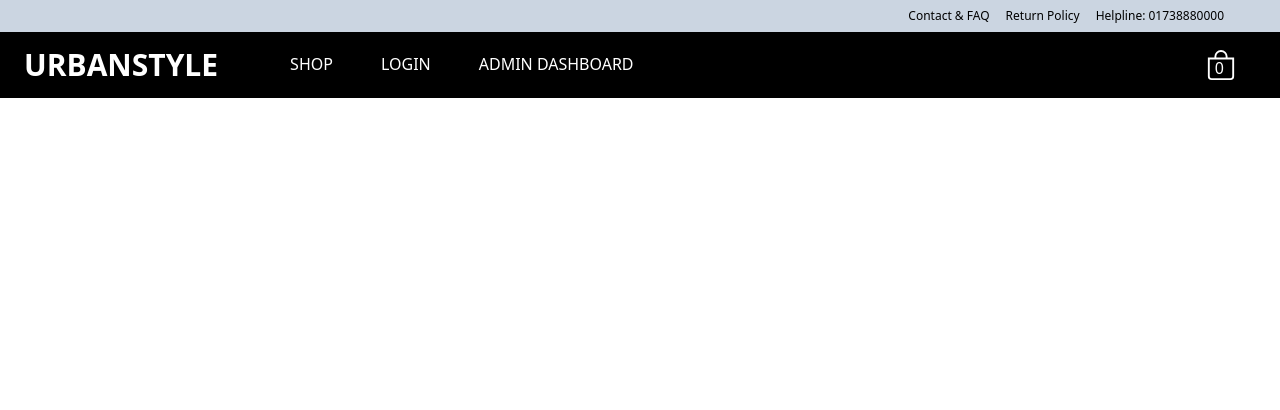
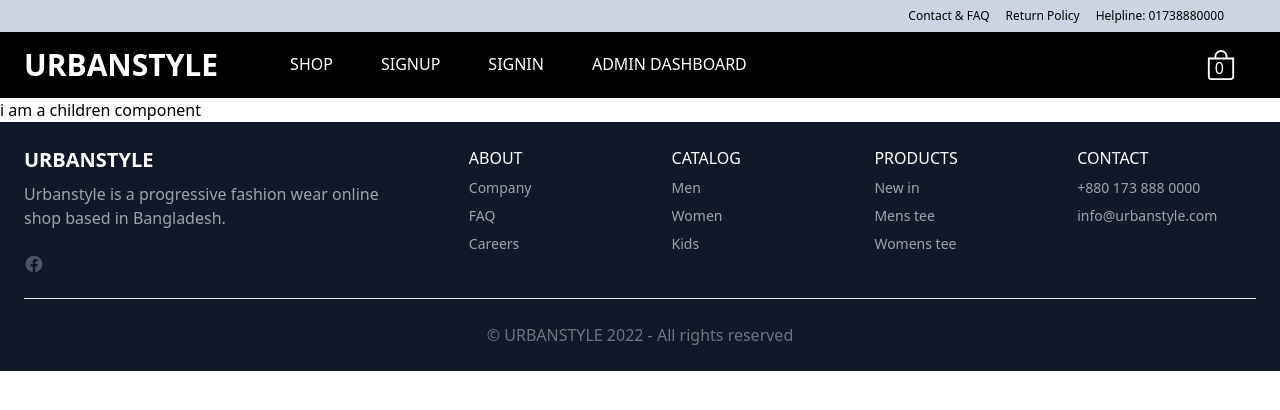
Before and after one commit to Rakib1415/ecommerce-admin-fronted, a React (Vite) app: page / in a window 1280 px wide. Shown: the top 410 px of the page. Built offline with nearby package versions, Linux system fonts and the light colour scheme; the HTML template or start-up script is replaced by a standard one.

Commit message:
feat:add footer and layout component
implement layout component that recieve a component as children and return a page layout where header and footer component fixed

```diff
--- a/src/App.jsx
+++ b/src/App.jsx
@@ -1,7 +1,7 @@
-import Header from './components/Header';
+import Layout from './components/Layout/Layout';
 
 function App() {
-  return <Header />;
+  return <Layout>i am a children component</Layout>;
 }
 
 export default App;
--- /dev/null
+++ b/src/components/Footer/Footer.jsx
@@ -0,0 +1,137 @@
+/* eslint-disable jsx-a11y/anchor-is-valid */
+import React from 'react';
+
+function Footer() {
+  return (
+    <footer className="bg-gray-900">
+      <div className="container p-6 mx-auto">
+        <div className="lg:flex">
+          <div className="w-full -mx-6 lg:w-2/5">
+            <div className="px-6">
+              <div>
+                <a
+                  href="#"
+                  className="text-xl font-bold text-white hover:text-gray-300"
+                >
+                  URBANSTYLE
+                </a>
+              </div>
+
+              <p className="max-w-sm mt-2 text-gray-400">
+                Urbanstyle is a progressive fashion wear online shop based in
+                Bangladesh.
+              </p>
+
+              <div className="flex mt-6 -mx-2">
+                <a
+                  href="#"
+                  className="mx-2 text-gray-600 transition-colors duration-300 dark:text-gray-300 hover:text-blue-500 dark:hover:text-blue-400"
+                  aria-label="Facebook"
+                >
+                  <svg
+                    className="w-5 h-5 fill-current"
+                    viewBox="0 0 24 24"
+                    fill="none"
+                    xmlns="http://www.w3.org/2000/svg"
+                  >
+                    <path d="M2.00195 12.002C2.00312 16.9214 5.58036 21.1101 10.439 21.881V14.892H7.90195V12.002H10.442V9.80204C10.3284 8.75958 10.6845 7.72064 11.4136 6.96698C12.1427 6.21332 13.1693 5.82306 14.215 5.90204C14.9655 5.91417 15.7141 5.98101 16.455 6.10205V8.56104H15.191C14.7558 8.50405 14.3183 8.64777 14.0017 8.95171C13.6851 9.25566 13.5237 9.68693 13.563 10.124V12.002H16.334L15.891 14.893H13.563V21.881C18.8174 21.0506 22.502 16.2518 21.9475 10.9611C21.3929 5.67041 16.7932 1.73997 11.4808 2.01722C6.16831 2.29447 2.0028 6.68235 2.00195 12.002Z" />
+                  </svg>
+                </a>
+              </div>
+            </div>
+          </div>
+
+          <div className="mt-6 lg:mt-0 lg:flex-1">
+            <div className="grid grid-cols-1 gap-6 sm:grid-cols-2 md:grid-cols-3 lg:grid-cols-4">
+              <div>
+                <h3 className="uppercase text-white">About</h3>
+                <a
+                  href="#"
+                  className="block mt-2 text-sm text-gray-400 hover:underline"
+                >
+                  Company
+                </a>
+                <a
+                  href="#"
+                  className="block mt-2 text-sm text-gray-400 hover:underline"
+                >
+                  FAQ
+                </a>
+                <a
+                  href="#"
+                  className="block mt-2 text-sm text-gray-400 hover:underline"
+                >
+                  Careers
+                </a>
+              </div>
+
+              <div>
+                <h3 className="uppercase text-white">CATALOG</h3>
+                <a
+                  href="#"
+                  className="block mt-2 text-sm text-gray-400 hover:underline"
+                >
+                  Men
+                </a>
+                <a
+                  href="#"
+                  className="block mt-2 text-sm text-gray-400 hover:underline"
+                >
+                  Women
+                </a>
+                <a
+                  href="#"
+                  className="block mt-2 text-sm text-gray-400 hover:underline"
+                >
+                  Kids
+                </a>
+              </div>
+
+              <div>
+                <h3 className="uppercase text-white">PRODUCTS</h3>
+                <a
+                  href="#"
+                  className="block mt-2 text-sm text-gray-400 hover:underline"
+                >
+                  New in
+                </a>
+                <a
+                  href="#"
+                  className="block mt-2 text-sm text-gray-400 hover:underline"
+                >
+                  Mens tee
+                </a>
+                <a
+                  href="#"
+                  className="block mt-2 text-sm text-gray-400 hover:underline"
+                >
+                  Womens tee
+                </a>
+              </div>
+
+              <div>
+                <h3 className="uppercase text-white">Contact</h3>
+                <span className="block mt-2 text-sm text-gray-400 hover:underline">
+                  +880 173 888 0000
+                </span>
+                <span className="block mt-2 text-sm text-gray-400 hover:underline">
+                  info@urbanstyle.com
+                </span>
+              </div>
+            </div>
+          </div>
+        </div>
+
+        <hr className="h-px my-6 bg-gray-200 border-none dark:bg-gray-700" />
+
+        <div>
+          <p className="text-center text-gray-500 dark:text-gray-400">
+            © URBANSTYLE 2022 - All rights reserved
+          </p>
+        </div>
+      </div>
+    </footer>
+  );
+}
+
+export default Footer;
--- a/src/components/Header/Navbar.jsx
+++ b/src/components/Header/Navbar.jsx
@@ -76,7 +76,13 @@ function Navbar() {
               href="/src/catalog.html"
               className="py-2 border-b-2 border-transparent text-white hover:text-white transition-colors duration-300 transform hover:border-white sm:mx-6"
             >
-              LOGIN
+              SIGNUP
+            </a>
+            <a
+              href="/src/catalog.html"
+              className="py-2 border-b-2 border-transparent text-white hover:text-white transition-colors duration-300 transform hover:border-white sm:mx-6"
+            >
+              SIGNIN
             </a>
             <a
               href="/src/home.html"
--- /dev/null
+++ b/src/components/Layout/Layout.jsx
@@ -0,0 +1,15 @@
+import React from 'react';
+import Footer from '../Footer/Footer';
+import Header from '../Header';
+
+function Layout({ children }) {
+  return (
+    <>
+      <Header />
+      <main>{children}</main>
+      <Footer />
+    </>
+  );
+}
+
+export default Layout;
```
